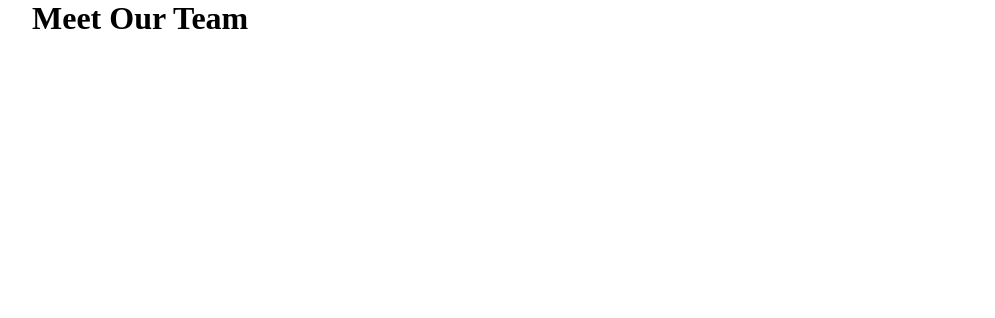
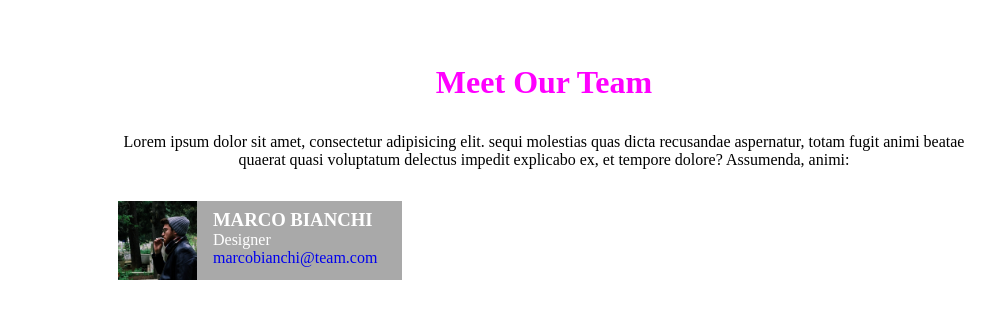
Before and after one commit to snerva/html-css-float-cards, a plain HTML site: page index.html in a window 1280 px wide. Shown: the whole page, without its empty margins (96-1091 px from the left). Drawn offline with Linux system fonts and the light colour scheme.

Commit message:
first step

```diff
--- a/assets/style.css
+++ b/assets/style.css
@@ -4,7 +4,49 @@
     box-sizing: border-box;
 }
 
+body{
+    padding: 2rem;
+}
+
 .container{
-    width: 80%;
+    width: 70%;
     margin: auto;
 }
+
+.title{
+    color: fuchsia;
+    padding: 2rem;
+    text-align: center;
+}
+
+.text{
+    padding: 0 0 2rem;
+    color: black;
+    text-align: center;
+}
+
+.clearfix::after{
+    content: '';
+    display: table;
+    clear: both;
+}
+
+img{
+    max-width: 100%;
+    padding-right: 1rem;
+}
+
+.col, img{
+    width: calc(100% / 3);
+    float: left;
+    background-color: darkgrey;
+}
+
+.card_text{
+    padding: 0.5rem;
+    color: white;
+}
+
+a{
+   text-decoration: none ;
+}
--- a/index.html
+++ b/index.html
@@ -10,12 +10,24 @@
 <body>
     <div class="container">
         <header>
-            <h1>Meet Our Team</h1>
-            <p></p>
+            <div class="title">
+                <h1>Meet Our Team</h1>
+            </div>
         </header>
+
         <main>
-            <div class="row">
-                <div class="col"></div>
+            <p class="text">Lorem ipsum dolor sit amet, consectetur adipisicing elit. sequi molestias quas dicta recusandae aspernatur, totam fugit animi beatae quaerat quasi voluptatum delectus impedit explicabo ex, et tempore dolore? Assumenda, animi: </p>
+            <div class="row clearfix">
+                <div class="col">
+                    <img src="./assets/img/male1.png" alt="">
+                    <div class="card_text">
+                        <h3>MARCO BIANCHI</h3>
+                        <p>Designer</p>
+                        <a href="mailto">marcobianchi@team.com</a>
+                    </div>
+
+
+                </div>
             </div>
         </main>
     </div>
```
